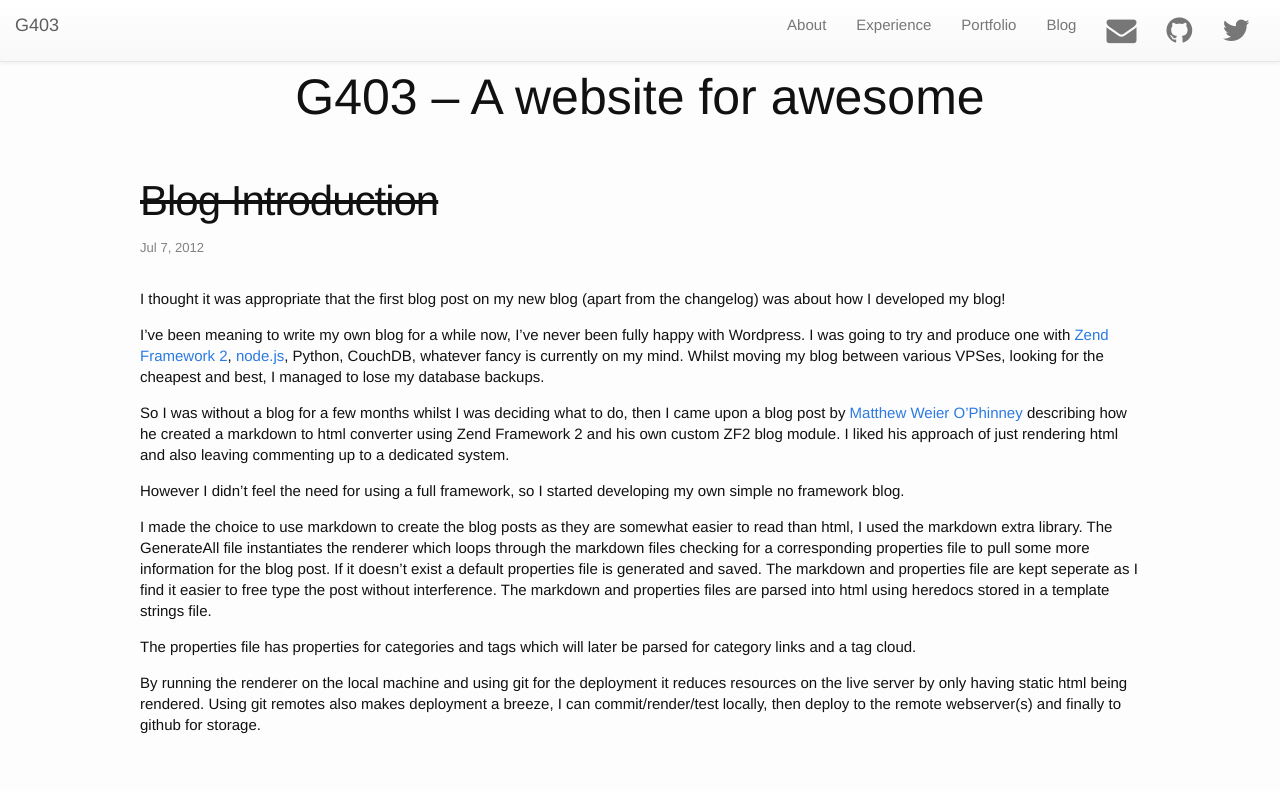
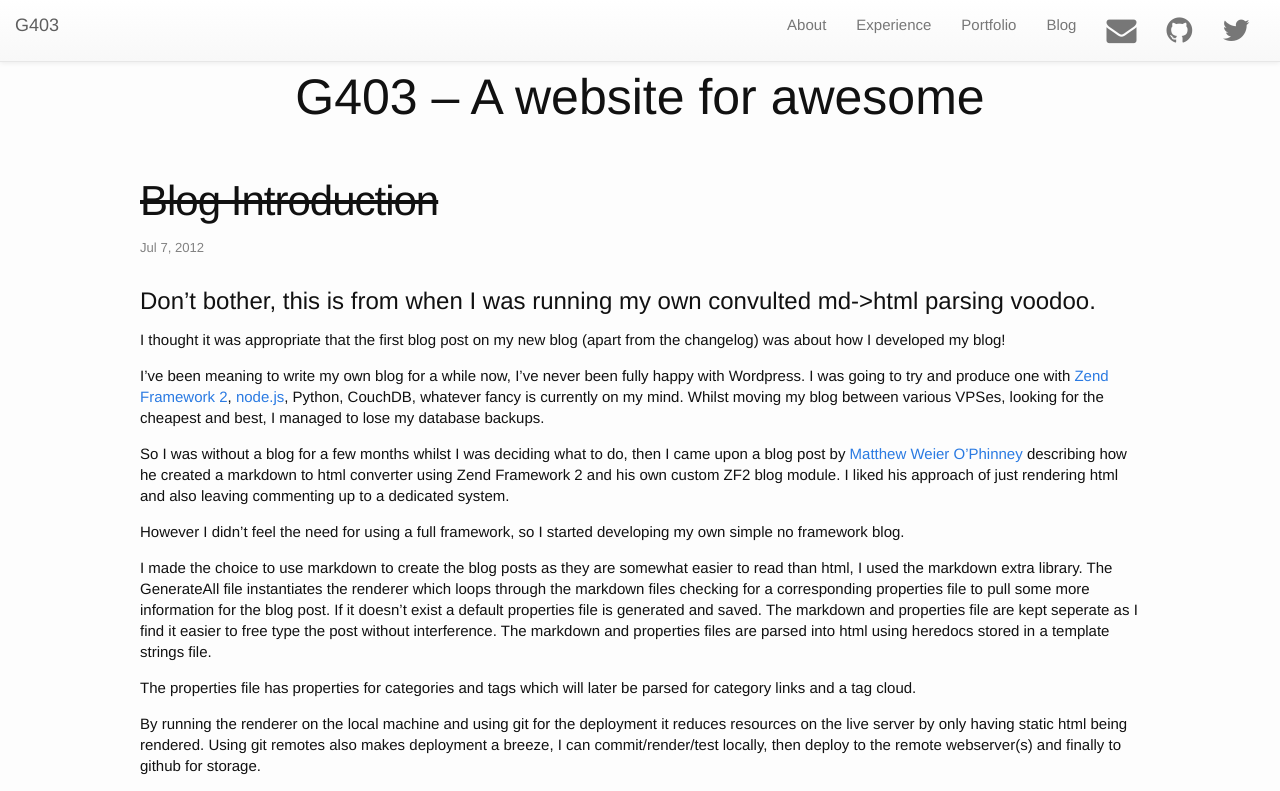
Before and after one commit to gabriel403/g403.co, a Jekyll site: the page built from _posts/2012-07-07-blog-intro.md, in a window 1280 px wide and 936 px high, cut to the strip 0-791 px from the top of the window. Built offline with Jekyll 4.4.1, drawn with Linux system fonts in a browser that asks for light colours; nearby versions of some CDN libraries.

Commit message:
Add don't bother text to early blogs

```diff
--- a/_posts/2012-07-07-blog-intro.md
+++ b/_posts/2012-07-07-blog-intro.md
@@ -8,6 +8,8 @@ tags:
 - noframework
 - blog
 ---
+###Don't bother, this is from when I was running my own convulted md->html parsing voodoo.
+
 I thought it was appropriate that the first blog post on my new blog (apart from the changelog) was about how I developed my blog!
 
 I've been meaning to write my own blog for a while now, I've never been fully happy with Wordpress. I was going to try and produce one with [Zend Framework 2](https://github.com/zendframework/zf2/), [node.js](http://nodejs.org/), Python, CouchDB, whatever fancy is currently on my mind. Whilst moving my blog between various VPSes, looking for the cheapest and best, I managed to lose my database backups.
```
Also changed, not shown: _posts/2012-06-23-readme.md (+3 -0 lines).
